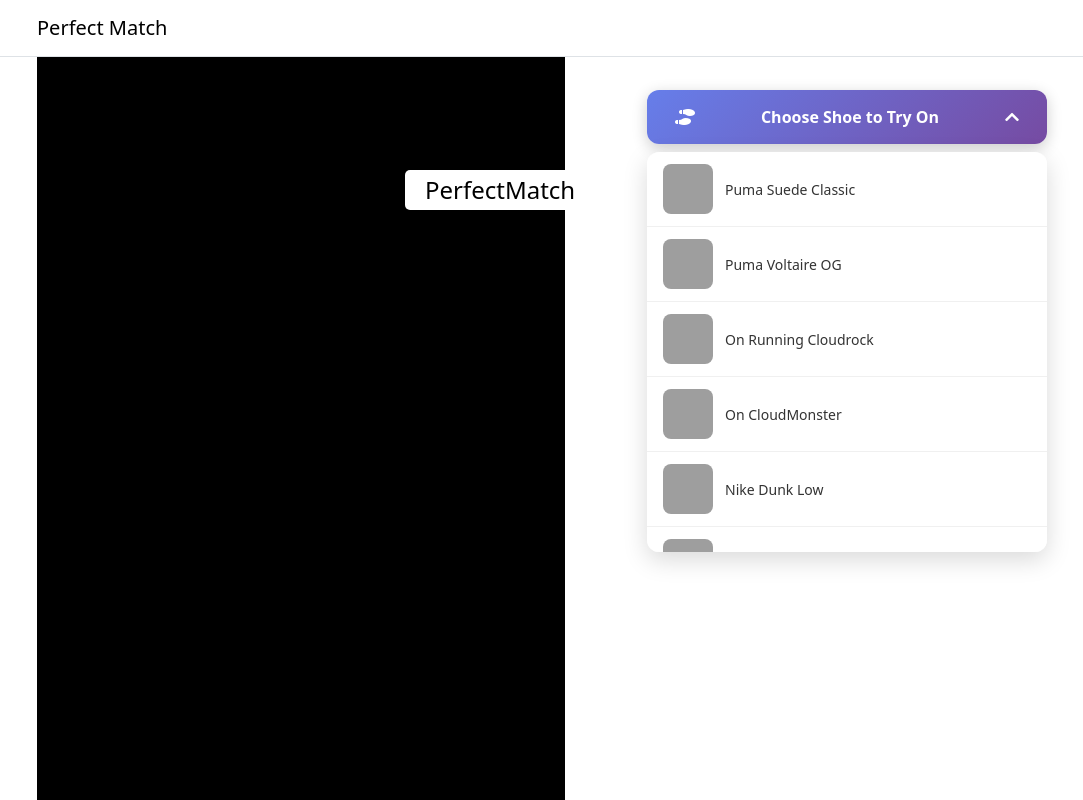
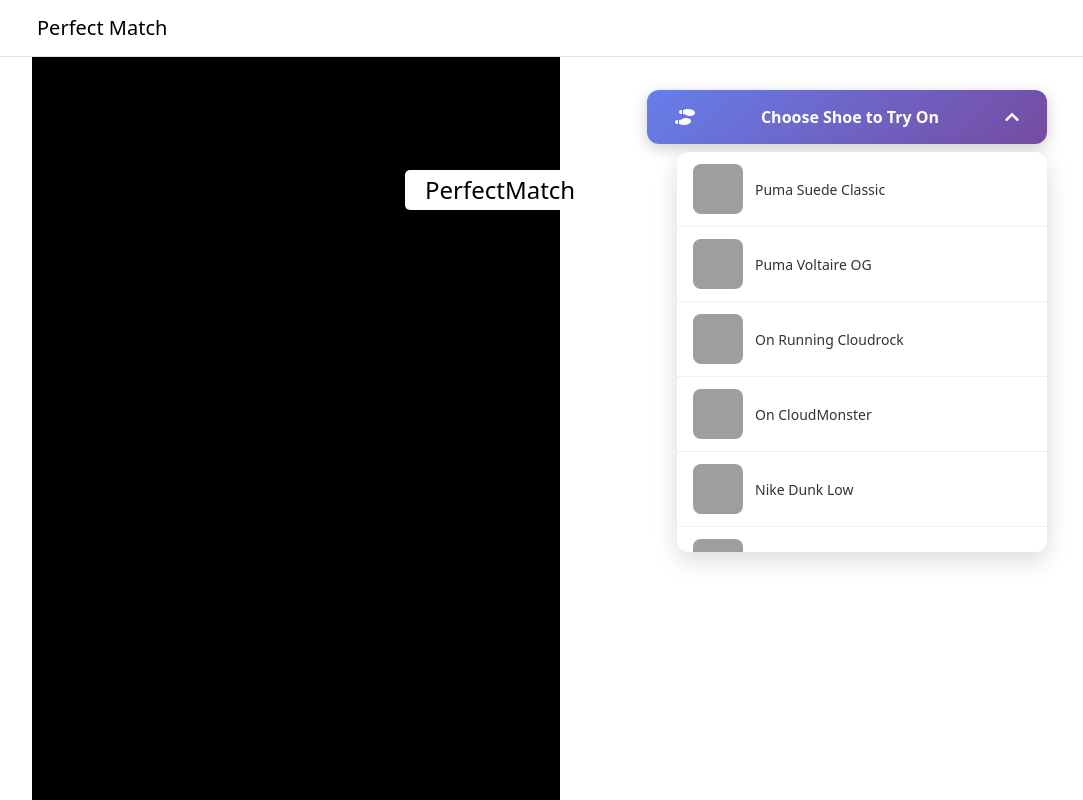
Before and after one commit to sheueying/AR-ShoeFit--main, a website built with webpack: page AR-ShoeFit/public/index.html in a window 1280 px wide. Both pictures are taken after a click on the button "Choose Shoe to Try On". Shown: the whole page, without its empty margins (35-1118 px from the left). Built offline with nearby package versions, Linux system fonts and the light colour scheme; grey boxes are pictures that could not be loaded; some icons are missing; what deepar would draw is missing.

Commit message:
move product dropdown to the right

```diff
--- a/AR-ShoeFit/public/index.html
+++ b/AR-ShoeFit/public/index.html
@@ -53,7 +53,7 @@
     .product-dropdown {
       position: absolute;
       top: 100%;
-      left: 0;
+      left: 30px;
       right: 0;
       background: white;
       border-radius: 12px;
--- a/AR-ShoeFit/public/mycss.css
+++ b/AR-ShoeFit/public/mycss.css
@@ -8,7 +8,7 @@ canvas.deepar {
     border: 0px none;
     background-color: black;
     display: block;
-    margin-left: -30px;
+    margin-left: -35px;
     -webkit-tap-highlight-color: rgba(0, 0, 0, 0);
   }
 #brand-text{
```
Also changed, not shown: AR-ShoeFit/index.html (+2 -2 lines).
